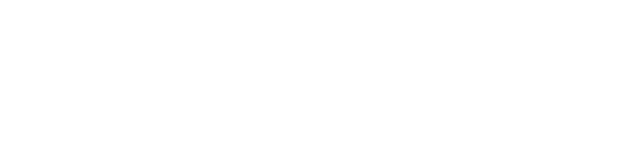
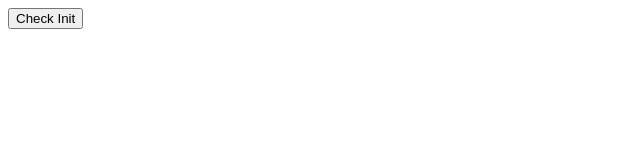
Before and after one commit to jdavis410/jdavis410.github.com, a plain HTML site: page index.html in a window 1280 px wide. Shown: the whole page, without its empty margins (0-640 px from the left). Drawn offline with Linux system fonts and the light colour scheme.

Commit message:
button check

```diff
--- a/index.html
+++ b/index.html
@@ -9,7 +9,9 @@
 <script>
     console.log(aos.isReady());
     if (window.ReactNativeWebView) { alert('yes');} else { alert('' + aos.isReady()); }
+    function checkClick() { aos.isReady(); }
 
 </script>
+    <button onclick="checkClick()">Check Init</button>
 </body>
 </html>
```
